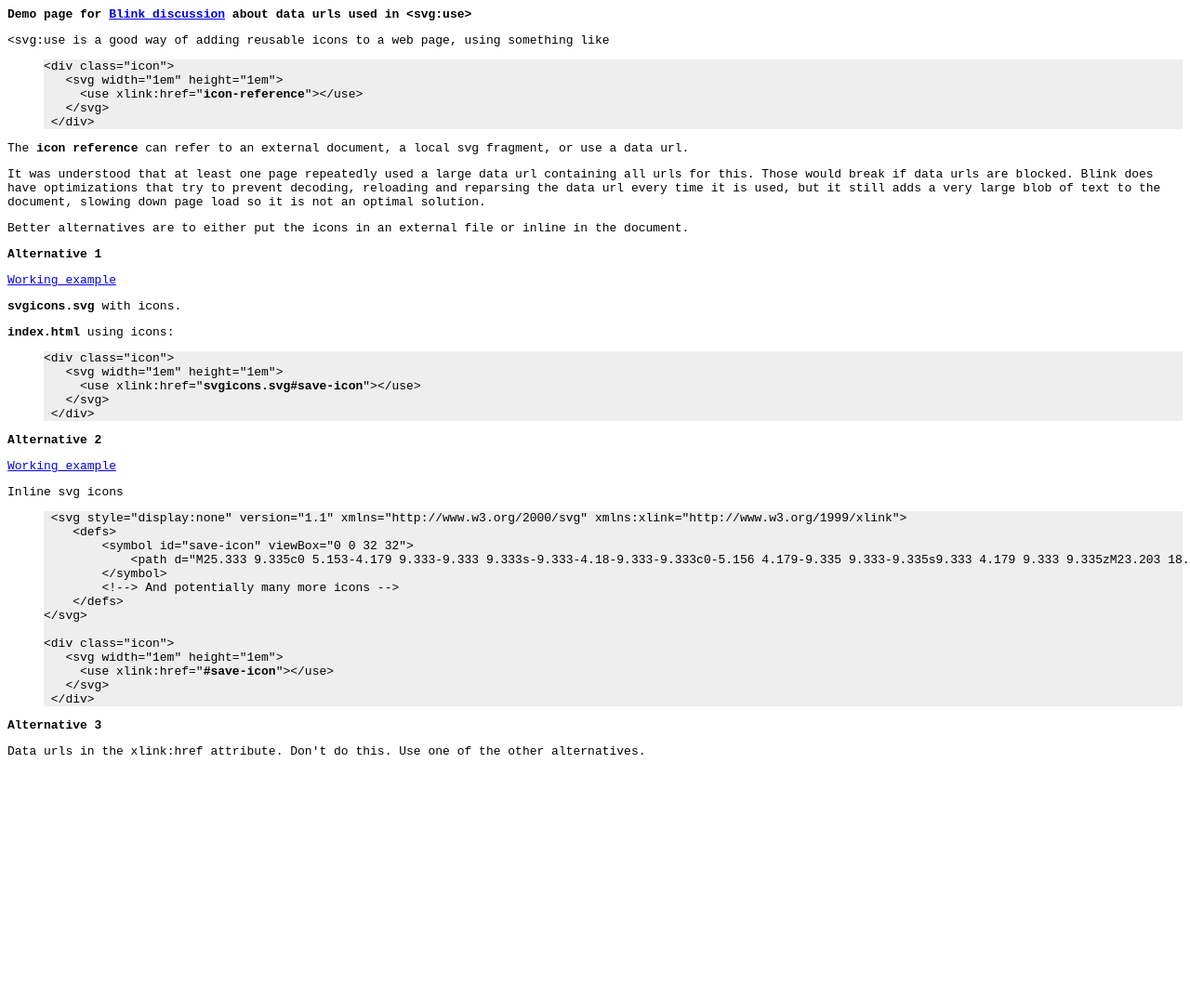
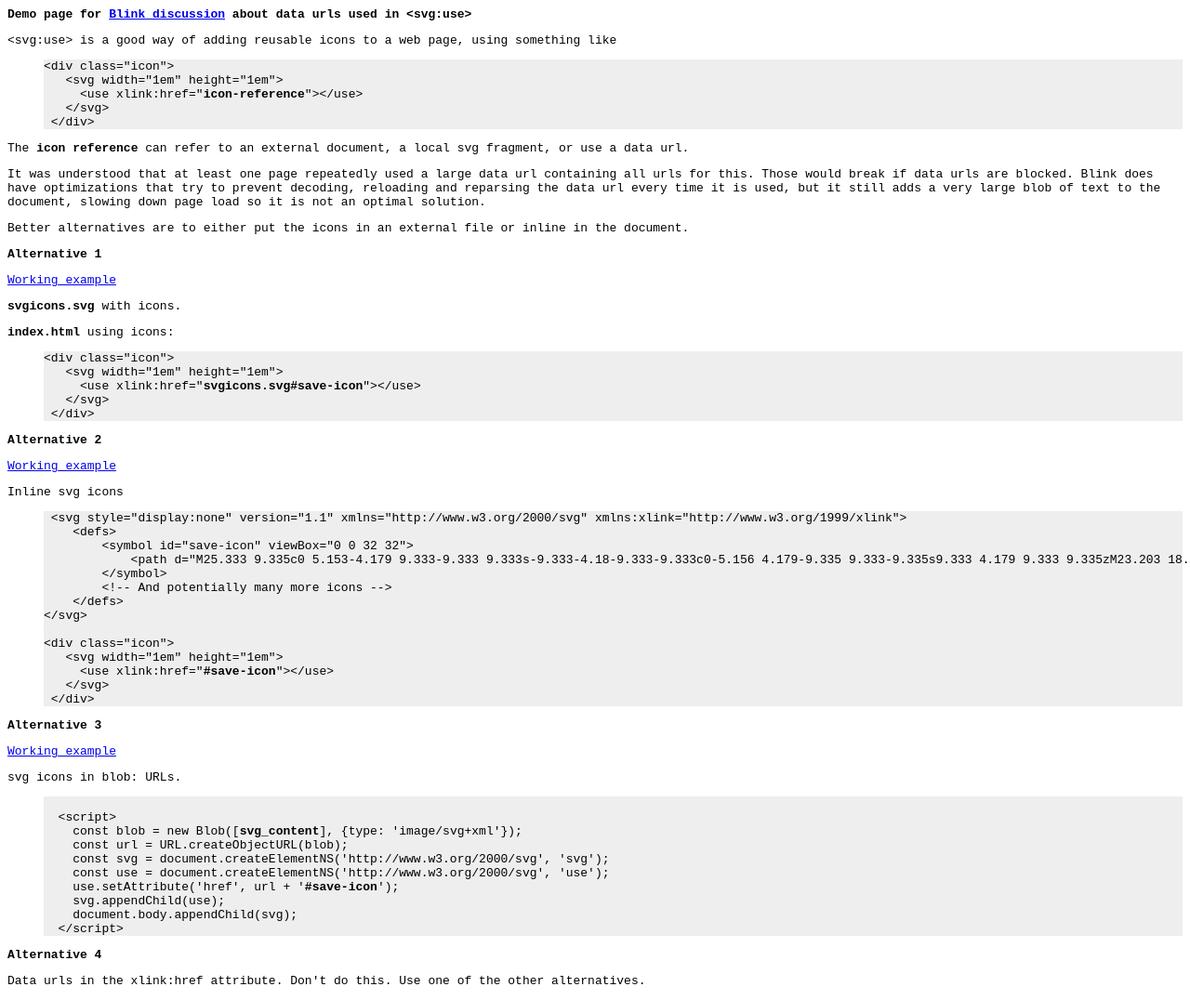
Before and after one commit to dbratell/dbratell.github.io, a plain HTML site: page svg-use-icons/index.html in a window 1280 px wide. Shown: the top 1076 px of the page at 93% size. Before the commit the page ends 829 px from the top, so only its background shows below. Drawn offline with Linux system fonts and the light colour scheme.

Commit message:
Update index.html

```diff
--- a/svg-use-icons/index.html
+++ b/svg-use-icons/index.html
@@ -2,7 +2,7 @@
 Blink discussion</a> about data urls used in &lt;svg:use></b>
 
 <p>
-&lt;svg:use is a good way of adding reusable icons to a web page, using something like
+&lt;svg:use&gt; is a good way of adding reusable icons to a web page, using something like
 
 <div style="margin-left: 3em; white-space:pre; background: #eee">&lt;div class="icon">
    &lt;svg width="1em" height="1em">
@@ -49,7 +49,7 @@ a very large blob of text to the document, slowing down page load so it is not a
         &lt;symbol id="save-icon" viewBox="0 0 32 32">
             &lt;path d="M25.333 9.335c0 5.153-4.179 9.333-9.333 9.333s-9.333-4.18-9.333-9.333c0-5.156 4.179-9.335 9.333-9.335s9.333 4.179 9.333 9.335zM23.203 18.908c-2.008 1.516-4.499 2.427-7.203 2.427-2.707 0-5.199-0.913-7.209-2.429-5.429 2.391-8.791 9.835-8.791 13.095h32c0-3.231-3.467-10.675-8.797-13.092z"></path>
         &lt;/symbol>
-        &lt;!--> And potentially many more icons -->
+        &lt;!-- And potentially many more icons -->
     &lt;/defs>
 &lt;/svg>
 
@@ -61,4 +61,24 @@ a very large blob of text to the document, slowing down page load so it is not a
 </div>
 
 <p><b>Alternative 3</b>
+
+<p><a href="svgicons3.html">Working example</a>
+
+<p>svg icons in blob: URLs.
+
+<p>
+
+<div style="margin-left: 3em; white-space:pre; background: #eee">
+  &lt;script>
+    const blob = new Blob([<b>svg_content</b>], {type: 'image/svg+xml'});
+    const url = URL.createObjectURL(blob);
+    const svg = document.createElementNS('http://www.w3.org/2000/svg', 'svg');
+    const use = document.createElementNS('http://www.w3.org/2000/svg', 'use');
+    use.setAttribute('href', url + '<b>#save-icon</b>');
+    svg.appendChild(use);
+    document.body.appendChild(svg);
+  &lt;/script>
+</div>
+
+<p><b>Alternative 4</b>
 <p>Data urls in the xlink:href attribute. Don't do this. Use one of the other alternatives.
```
